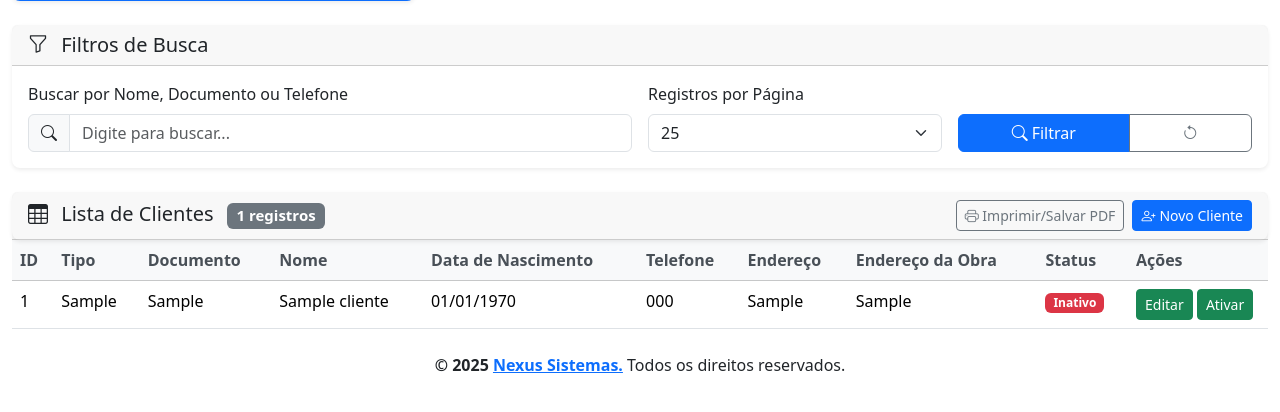
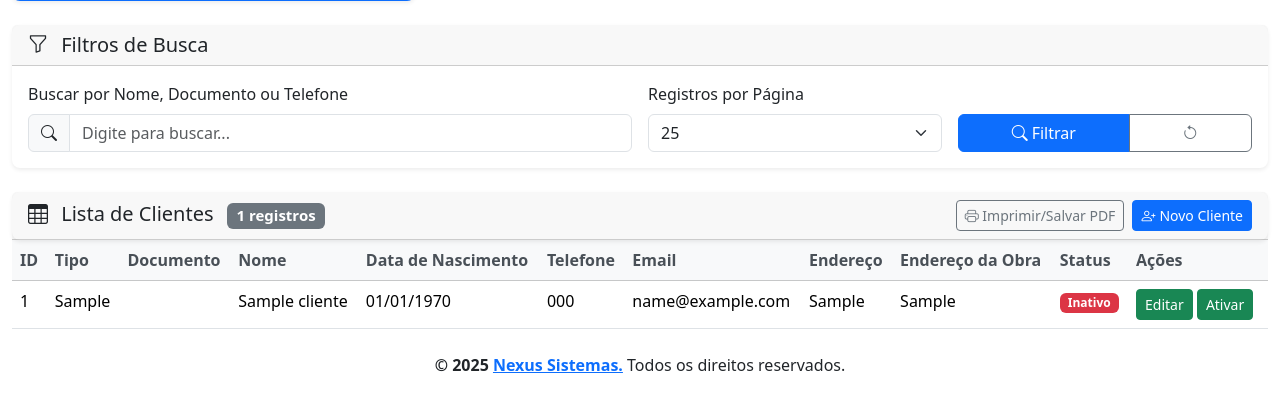
Before and after one commit to Nexusis13/viapetra, a PHP site: page /pages/cliente_list.php in a window 1280 px wide. Shown: the part 311-723 px from the top of the page. Run offline with PHP 8.4, Linux system fonts and the light colour scheme; a user stored in the database is signed in; tables that the repository leaves empty or names only in its code hold one stand-in row (values such as "Sample post").

Commit message:
1.0.0.0.4 Edição e melhoria na tela Lista e cadastro de cliente

```diff
--- a/pages/cliente_list.php
+++ b/pages/cliente_list.php
@@ -1,4 +1,6 @@
 <?php
+
+
 require_once '../config/config.php';
 require_once '../views/header.php';
 
@@ -60,7 +62,8 @@ $clientes_sql = "SELECT
     c.telefone,
     c.endereco,
     c.end_obra,
-    c.status
+    c.status,
+    c.email
     FROM clientes c
     " . $where_clause . "
     ORDER BY c.nome ASC
@@ -70,6 +73,20 @@ $stmt = $pdo->prepare($clientes_sql);
 $stmt->execute($params);
 $clientes = $stmt->fetchAll(PDO::FETCH_ASSOC);
 
+// FORMATAR O DOCUMENTO(CPF/CNPJ)
+if (!function_exists('formatarDocumento')) {
+    function formatarDocumento($doc) {
+        $doc = preg_replace('/\D/', '', $doc);
+        if (strlen($doc) === 11) {
+            // CPF: 000.000.000-00
+            return preg_replace("/(\d{3})(\d{3})(\d{3})(\d{2})/", "$1.$2.$3-$4", $doc);
+        } elseif (strlen($doc) === 14) {
+            // CNPJ: 00.000.000/0000-00
+            return preg_replace("/(\d{2})(\d{3})(\d{3})(\d{4})(\d{2})/", "$1.$2.$3/$4-$5", $doc);
+        }
+        return htmlspecialchars($doc);
+    }
+}
 
 ?>
 
@@ -256,6 +273,7 @@ $clientes = $stmt->fetchAll(PDO::FETCH_ASSOC);
                                         <th>Nome</th>
                                         <th>Data de Nascimento</th>
                                         <th>Telefone</th>
+                                        <th>Email</th>
                                         <th>Endereço</th>
                                         <th>Endereço da Obra</th>
                                         <th>Status</th>
@@ -267,11 +285,12 @@ $clientes = $stmt->fetchAll(PDO::FETCH_ASSOC);
                                         <tr>
                                             <td><?= htmlspecialchars($cliente['client_id']) ?></td>
                                             <td><?= htmlspecialchars($cliente['tipo']) ?></td>
-                                            <td><?= htmlspecialchars($cliente['documento']) ?></td>
+                                            <td><?= formatarDocumento($cliente['documento']) ?></td>
                                             <td><?= htmlspecialchars($cliente['nome']) ?></td>
                                             <td><?= !empty($cliente['dt_nascimento']) ? date('d/m/Y', strtotime($cliente['dt_nascimento'])) : '' ?>
                                             </td>
                                             <td><?= htmlspecialchars($cliente['telefone']) ?></td>
+                                            <td><?= htmlspecialchars($cliente['email'] ?? '') ?></td>
                                             <td><?= htmlspecialchars($cliente['endereco']) ?></td>
                                             <td><?= htmlspecialchars($cliente['end_obra']) ?></td>
                                             <td>
```
